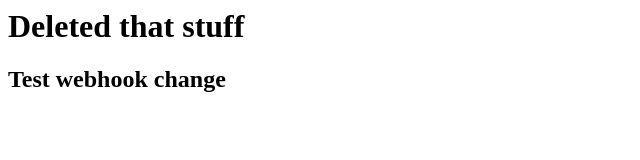
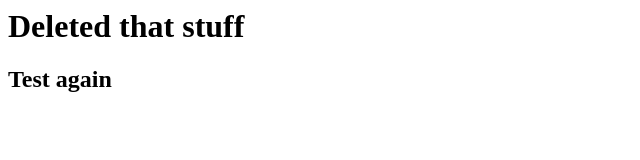
Before and after one commit to Plutus-Trading-Labs/onboarding-repo, a website: page index.html in a window 1280 px wide. Shown: the whole page, without its empty margins (0-640 px from the left). Drawn offline with Linux system fonts and the light colour scheme.

Commit message:
Test webhook v2
Signed-off-by: Srihari <74083272+thealphacubicle@users.noreply.github.com>

```diff
--- a/index.html
+++ b/index.html
@@ -1,2 +1,2 @@
 <h1>Deleted that stuff</h1>
-<h2>Test webhook change</h2>
+<h2>Test again</h2>
```
